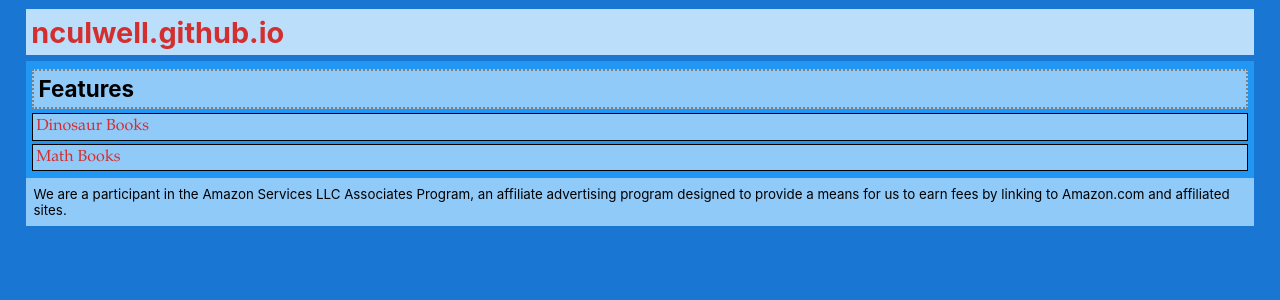
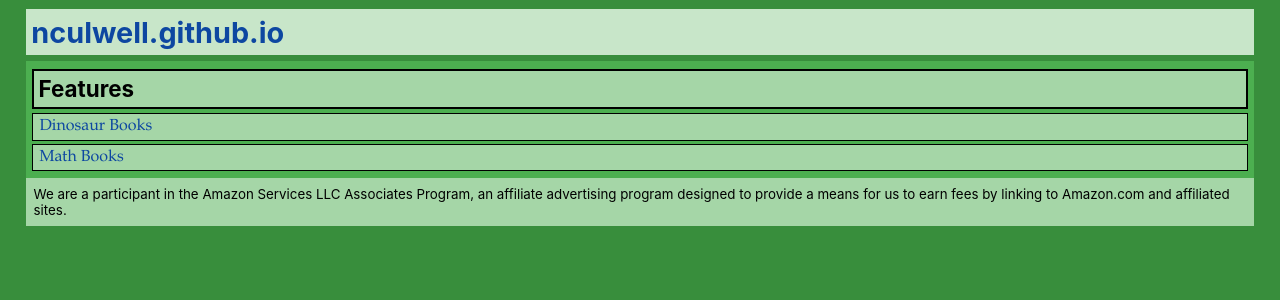
Before and after one commit to nculwell/nculwell.github.io, a Jekyll site: the page built from index.md, in a window 1280 px wide. Shown: the top 300 px of the page. Built offline with Jekyll 4.4.1, drawn with Linux system fonts in a browser that asks for light colours.

Commit message:
CSS and script updates.

```diff
--- a/_config.yml
+++ b/_config.yml
@@ -34,5 +34,10 @@ defaults:
       path: ''
     values:
       layout: 'default'
+  -
+    scope:
+      path: 'assets'
+    values:
+      layout: null
 sass:
   sass_dir: _sass
--- /dev/null
+++ b/_includes/js/lib.js
@@ -0,0 +1,2 @@
+
+window.hello = true;
--- a/assets/css/style.scss
+++ b/assets/css/style.scss
@@ -3,12 +3,13 @@
 
 @import "mdcolors";
 
-$color-body-bg: $Blue700;
-$color-article-bg: $Blue500;
-$color-block-bg: $Blue200;
-$color-block2-bg: $Blue100;
+$color-body-bg: $Green700;
+$color-article-bg: $Green500;
+$color-block-bg: $Green200;
+$color-block2-bg: $Green100;
 
-$color-link-text: $Red700;
+//$color-link-text: $Red700;
+$color-link-text: $Blue900;
 
 $spacing: 0.2em;
 
@@ -90,7 +91,7 @@ h1, h2, h3, h4, h5, h6 {
 }
 
 h2, h3, h4, h5, h6 {
-  border: dotted 2px gray;
+  border: solid 2px black;
 }
 
 h1, h2, h3, h4, h5, h6 {
@@ -114,7 +115,7 @@ article ul ul {
 article ul li {
   border: solid 1px black;
   margin: $spacing 0;
-  padding: $spacing;
+  padding: $spacing (2 * $spacing);
 //  padding-left: 2 * $spacing;
 //  padding-right: 2 * $spacing;
 //  padding-top: $spacing;
```
Also changed, not shown: assets/javascript/autolink.js (+11 -1 lines).
